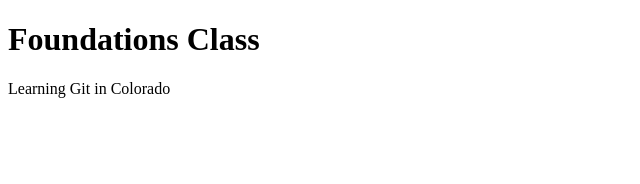
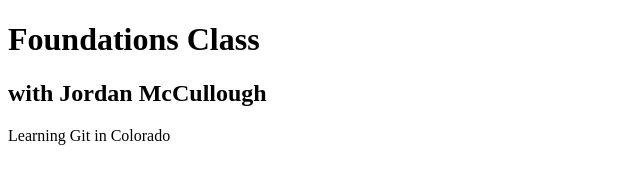
Before and after one commit to boarderjen06/vr-class, a plain HTML site: page index.html in a window 1280 px wide. Shown: the whole page, without its empty margins (0-640 px from the left). Drawn offline with Linux system fonts and the light colour scheme.

Commit message:
Update teacher name

```diff
--- a/index.html
+++ b/index.html
@@ -7,6 +7,7 @@
 
 	<body>
 		<h1>Foundations Class</h1>
+		<h2>with Jordan McCullough</h2>
 		<p>Learning Git in Colorado</p>
 	</body>
 
```
